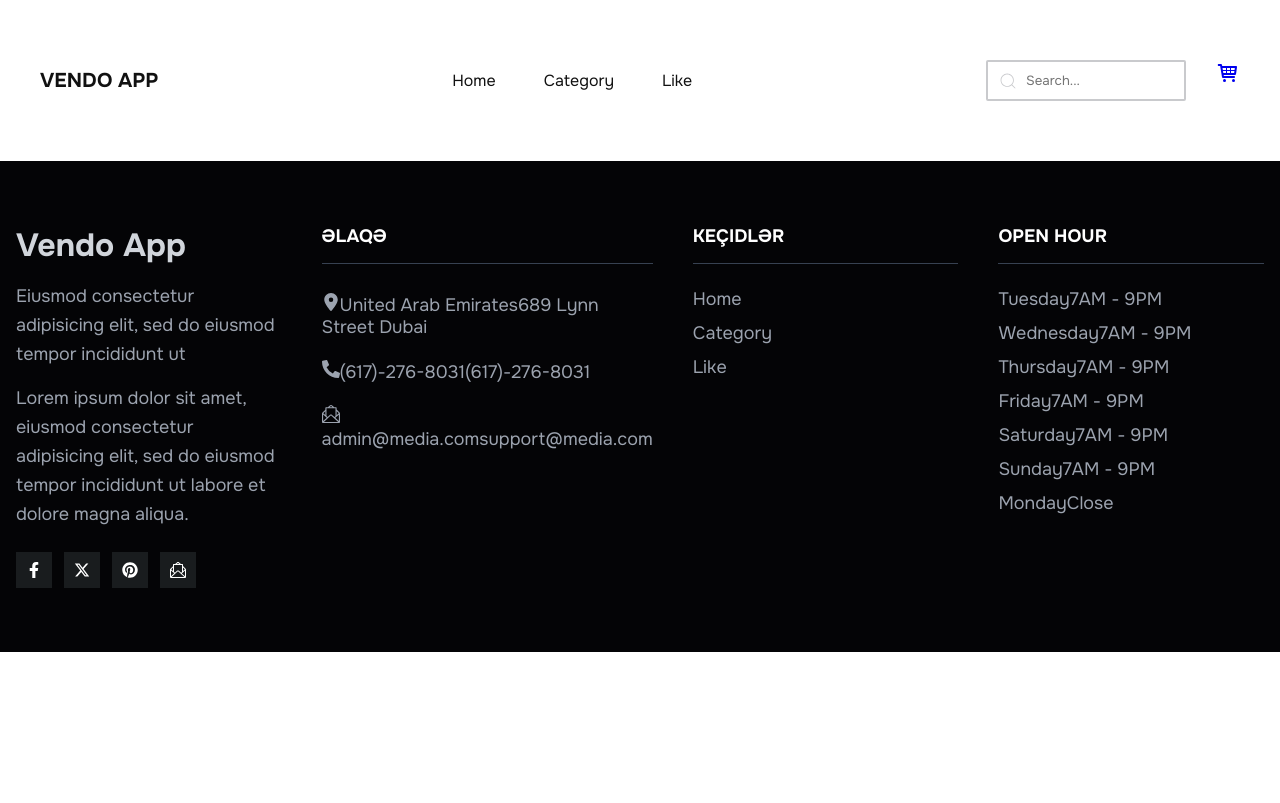
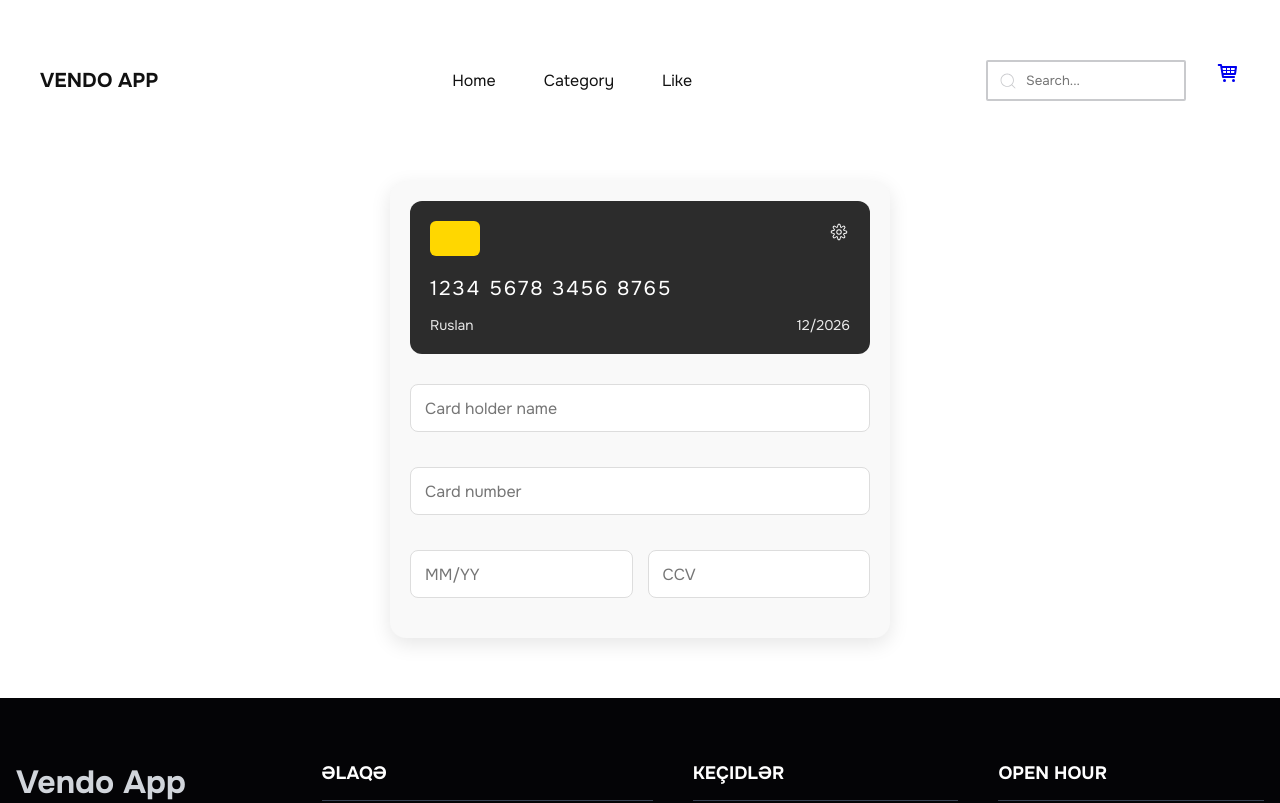
Before and after one commit to faridhajiev3/Libra-Media, a React (Vite) app in the folder Libra Media/: page /credit in a window 1280 px wide. Shown: the top 803 px of the page. Built offline with nearby package versions, Linux system fonts and the light colour scheme.

Commit message:
Refactor

```diff
--- a/Libra Media/src/App.jsx
+++ b/Libra Media/src/App.jsx
@@ -9,6 +9,7 @@ import PageDetail from "./pages/Detail/PageDetail";
 import Cart from "./pages/Cart/Cart";
 import Maps from "./components/Maps";
 import Wishllst from "./pages/Wishlist/Wishllst";
+import CreditCard from "./components/CreditCard";
 
 function App() {
   return (
@@ -22,6 +23,7 @@ function App() {
           <Route path="/like" element={<Wishllst />} />
           <Route path="/cart" element={<Cart />} />
           <Route path="/map" element={<Maps />} />
+          <Route path="/credit" element={<CreditCard />} />
         </Routes>
       </PageContainer>
       <Footer />
--- /dev/null
+++ b/Libra Media/src/components/CreditCard.jsx
@@ -0,0 +1,56 @@
+import React, { useState } from "react";
+import { CiSettings } from "react-icons/ci";
+import "../scss/creditcard.scss"
+
+function CreditCard() {
+    const [cardHolder, setCardHolder] = useState("Ruslan");
+    const [cardNumber, setCardNumber] = useState("1234 5678 3456 8765");
+    const [expiry, setExpiry] = useState("12/2026");
+  return (
+    <div className="card-container">
+      <div className="card-preview">
+        <div className="chip"></div>
+        <div className="settings-icon">
+          <CiSettings />
+        </div>
+        <div className="card-number">{cardNumber}</div>
+        <div className="card-details">
+          <div className="card-holder">{cardHolder}</div>
+          <div className="card-expiry">{expiry}</div>
+        </div>
+      </div>
+
+      <form className="card-form">
+        <div className="form-group">
+          <input
+            onChange={(e) => setCardHolder(e.target.value)}
+            type="text"
+            placeholder="Card holder name"
+          />
+        </div>
+        <div className="form-group">
+          <input
+            onChange={(e) => setCardNumber(e.target.value)}
+            type="text"
+            placeholder="Card number"
+            maxlength="19"
+          />
+        </div>
+        <div className="form-row">
+          <div className="form-group">
+            <input
+              onChange={(e) => setExpiry(e.target.value)}
+              type="text"
+              placeholder="MM/YY"
+            />
+          </div>
+          <div className="form-group">
+            <input type="text" placeholder="CCV" />
+          </div>
+        </div>
+      </form>
+    </div>
+  );
+}
+
+export default CreditCard;
--- a/Libra Media/src/components/Maps.jsx
+++ b/Libra Media/src/components/Maps.jsx
@@ -1,8 +1,10 @@
 import React, { useState } from "react";
 import "../scss/maps.scss"
+import { useNavigate } from "react-router-dom";
 
 function Maps() {
   const [open, setOpen] = useState(false);
+  const navigate = useNavigate()
 
   const handleChange = () => {
     setOpen(!open);
@@ -22,7 +24,7 @@ function Maps() {
       </div>
 
       <div className="map-actions">
-        <button className="btn btn-primary">Confirm location</button>
+        <button className="btn btn-primary" onClick={()=>navigate("/credit")}>Confirm location</button>
         <button className="btn btn-secondary" onClick={handleChange}>
           {open ? "Hide manual entry" : "Enter address manually"}
         </button>
--- a/Libra Media/src/pages/Home/Home.jsx
+++ b/Libra Media/src/pages/Home/Home.jsx
@@ -8,7 +8,7 @@ import Products from "../../components/Products";
 function Home() {
   const dispatch = useDispatch();
 
-  const { items } = useSelector((state) => state.products);
+  const { items, status } = useSelector((state) => state.products);
   const { empty } = useSelector((state) => state.search);
 
   const filteredItems = items.filter((item) =>
@@ -24,9 +24,11 @@ function Home() {
     <div className="container-slider">
       <NewCollection />
       <div className="cards">
-        {filteredItems.map((item) => (
-          <Products key={item.id} item={item} />
-        ))}
+        {status === "loading" ? (
+          <p className="loading-text">Loading...</p>
+        ) : (
+          filteredItems.map((item) => <Products key={item.id} item={item} />)
+        )}
       </div>
     </div>
   );
--- a/Libra Media/src/redux/slice/productSlice.jsx
+++ b/Libra Media/src/redux/slice/productSlice.jsx
@@ -3,6 +3,7 @@ import { fetchProducts } from "../../api/api";
 
 const initialState = {
   items: [],
+  status: "idle",
 };
 
 export const getProducts = createAsyncThunk(
@@ -18,9 +19,17 @@ const productsSlice = createSlice({
   initialState,
   reducers: {},
   extraReducers: (builder) => {
-    builder.addCase(getProducts.fulfilled, (state, action) => {
-      state.items = action.payload;
-    });
+    builder
+      .addCase(getProducts.pending, (state) => {
+        state.status = "loading";
+      })
+      .addCase(getProducts.fulfilled, (state, action) => {
+        state.items = action.payload;
+        state.status = "succeeded";
+      })
+      .addCase(getProducts.rejected, (state) => {
+        state.status = "failed";
+      });
   },
 });
 
--- /dev/null
+++ b/Libra Media/src/scss/creditcard.scss
@@ -0,0 +1,77 @@
+.card-container {
+  max-width: 500px;
+  margin: 40px auto;
+  padding: 20px;
+  background-color: #f9f9f9;
+  border-radius: 16px;
+  box-shadow: 0 6px 20px rgba(0, 0, 0, 0.1);
+
+  .card-preview {
+    background: #2c2c2c;
+    color: white;
+    padding: 20px;
+    border-radius: 12px;
+    position: relative;
+    margin-bottom: 30px;
+
+    .chip {
+      width: 50px;
+      height: 35px;
+      background-color: gold;
+      border-radius: 6px;
+      margin-bottom: 20px;
+    }
+
+    .settings-icon {
+      position: absolute;
+      top: 20px;
+      right: 20px;
+      font-size: 22px;
+    }
+
+    .card-number {
+      font-size: 20px;
+      letter-spacing: 2px;
+      margin-bottom: 15px;
+    }
+
+    .card-details {
+      display: flex;
+      justify-content: space-between;
+      font-size: 14px;
+      opacity: 0.9;
+    }
+  }
+
+  .card-form {
+    display: flex;
+    flex-direction: column;
+    gap: 15px;
+
+    .form-group {
+      input {
+        width: 100%;
+        padding: 12px 14px;
+        font-size: 16px;
+        border: 1px solid #ddd;
+        border-radius: 8px;
+        transition: border-color 0.2s;
+
+        &:focus {
+          outline: none;
+          border-color: #704f38;
+          box-shadow: 0 0 0 2px rgba(112, 79, 56, 0.15);
+        }
+      }
+    }
+
+    .form-row {
+      display: flex;
+      gap: 15px;
+
+      .form-group {
+        flex: 1;
+      }
+    }
+  }
+}
--- a/Libra Media/src/scss/home.scss
+++ b/Libra Media/src/scss/home.scss
@@ -1,6 +1,7 @@
 // NewCollection
 
-.container-slider, .container-likes {
+.container-slider,
+.container-likes {
   // max-width: 1400px;
   // margin: 0 auto;
   // padding: 20px;
@@ -74,6 +75,25 @@
   margin: 60px 0 20px 0;
   gap: 30px;
 
+  .loading-text {
+    text-align: center;
+    font-size: 24px;
+    font-weight: bold;
+    color: #704f38;
+    padding: 40px;
+    animation: blink 1.5s infinite;
+  }
+
+  @keyframes blink {
+    0%,
+    100% {
+      opacity: 1;
+    }
+    50% {
+      opacity: 0.3;
+    }
+  }
+
   .card {
     background: #fff;
     border-radius: 12px;
@@ -109,7 +129,8 @@
         font-size: 18px;
       }
 
-      .heart-full,.heart-empty{
+      .heart-full,
+      .heart-empty {
         font-size: 25px;
         color: red;
         position: absolute;
```
